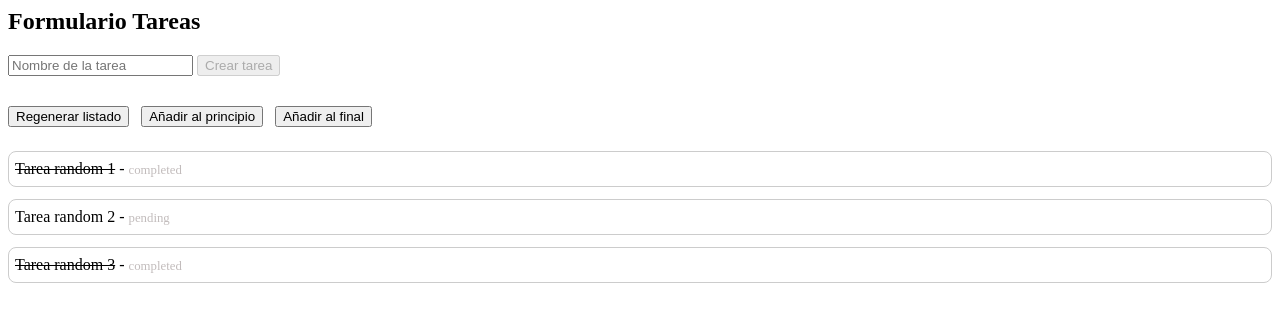
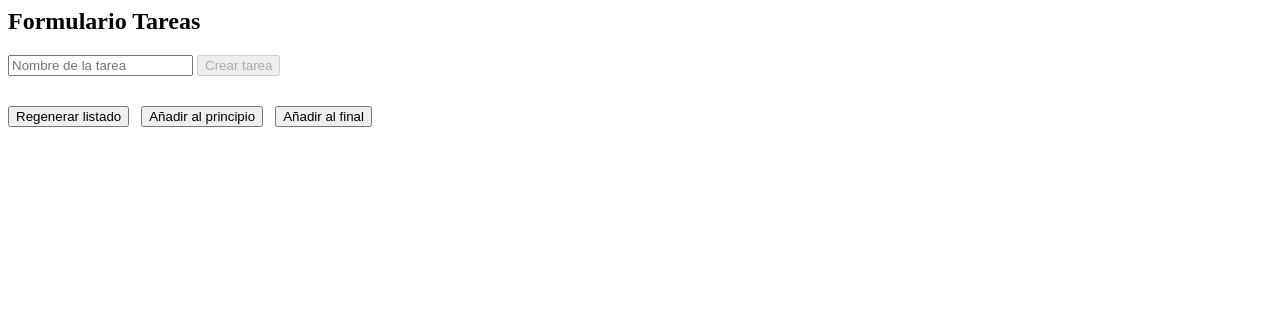
Before and after one commit to aitanabenrui/random-tasks-2, a plain HTML site: page index.html in a window 1280 px wide. Drawn offline with Linux system fonts and the light colour scheme.

Commit message:
feat: remove html

```diff
--- a/index.html
+++ b/index.html
@@ -57,18 +57,6 @@
       <button id="add-last">Añadir al final</button>
     </div>
     <div id="tasks">
-      <div class="task">
-        <span class="completed">Tarea random 1</span> -
-        <span class="status">completed</span>
-      </div>
-      <div class="task">
-        <span>Tarea random 2</span> -
-        <span class="status">pending</span>
-      </div>
-      <div class="task">
-        <span class="completed">Tarea random 3</span> -
-        <span class="status">completed</span>
-      </div>
     </div>
   </body>
   <script src="./index.js"></script>
--- a/index.js
+++ b/index.js
@@ -17,12 +17,12 @@ function getRandomInt(min, max) {
 
 //función que genera un objeto con una tarea aleatoria, la aleatoriedad la obtiene de la función getRandomInt()
 function generateRandomTask() { //genera un objeto con una tarea aleatoria
-  return JSON.stringify({ //convertimos a JSON para que pueda leerlo
+  return { //convertimos a JSON para que pueda leerlo
     text: `Texto aleatorio número ${getRandomInt(1, 1000)}`,
     isCompleted: getRandomInt(0, 1) === 1, //isCompleted será true o false dependiendo del numero aleatorio
     isFav: getRandomInt(0, 1) === 1,
     id: Date.now()
-  });
+  };
 }
 
 //función que genera un array con 10 objetos random que representan tareas random, usa un bucle for para llamar 10 veces a la función getRandomTask
@@ -179,10 +179,9 @@ function createTaskNode(task, addToEnd){
 //     };
 
 function addTask(addToEnd, taskText = null){
-let task
+let task;
   if(inputText === true){
     task = { text: taskText, isCompleted: false, isFav: false, id: Date.now() }; //creamos un objeto igual al que se generaría de forma random si no rellenaramos el form
-
   } else {
   task = generateRandomTask(); //esto se meterá en el array taskArray por lo que también habrá que hacer stringify
     }
```
